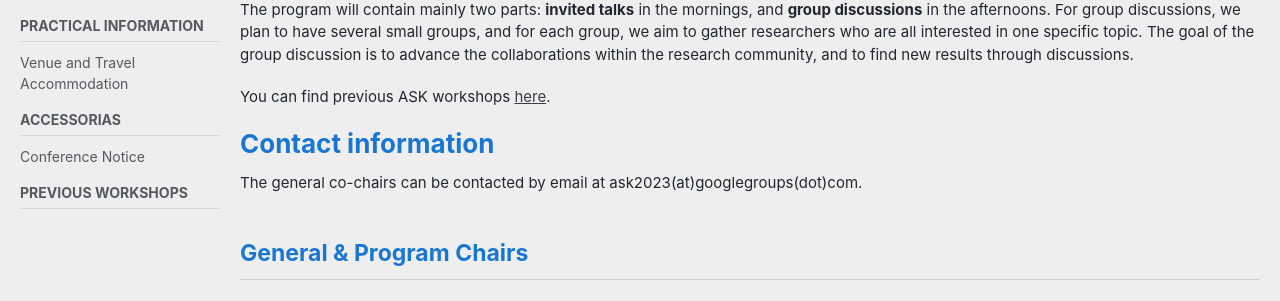
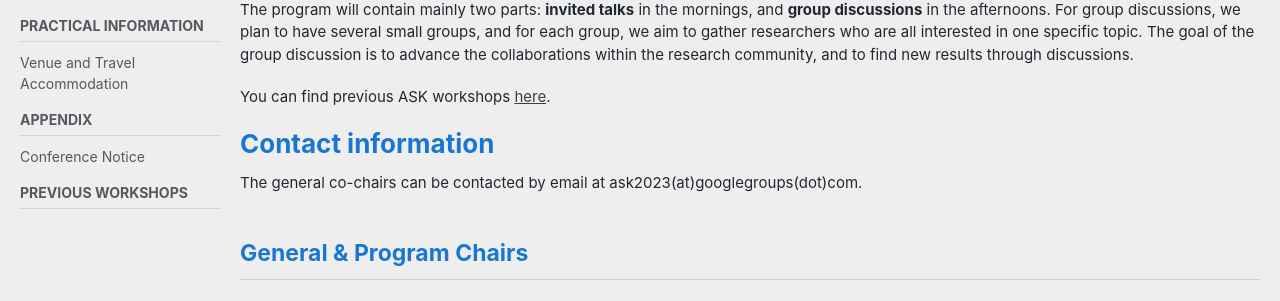
Before and after one commit to cryptanalysisbench/SATbench, a Jekyll site: the page built from index.md, in a window 1280 px wide. Shown: the part 447-748 px from the top of the page. Built offline with Jekyll 4.4.1, drawn with Linux system fonts in a browser that asks for light colours; cached includes are drawn as plain includes; nearby versions of some CDN libraries.

Commit message:
Update navigation.yml

```diff
--- a/_data/navigation.yml
+++ b/_data/navigation.yml
@@ -35,7 +35,7 @@ docs:
     - title: Accommodation
       url: /accommodation/
 
-  - title: Accessorias
+  - title: Appendix
     children:
     - title: Conference Notice
       url: /assets/accessory/ASK2023%20Conference%20Notice.pdf
```
